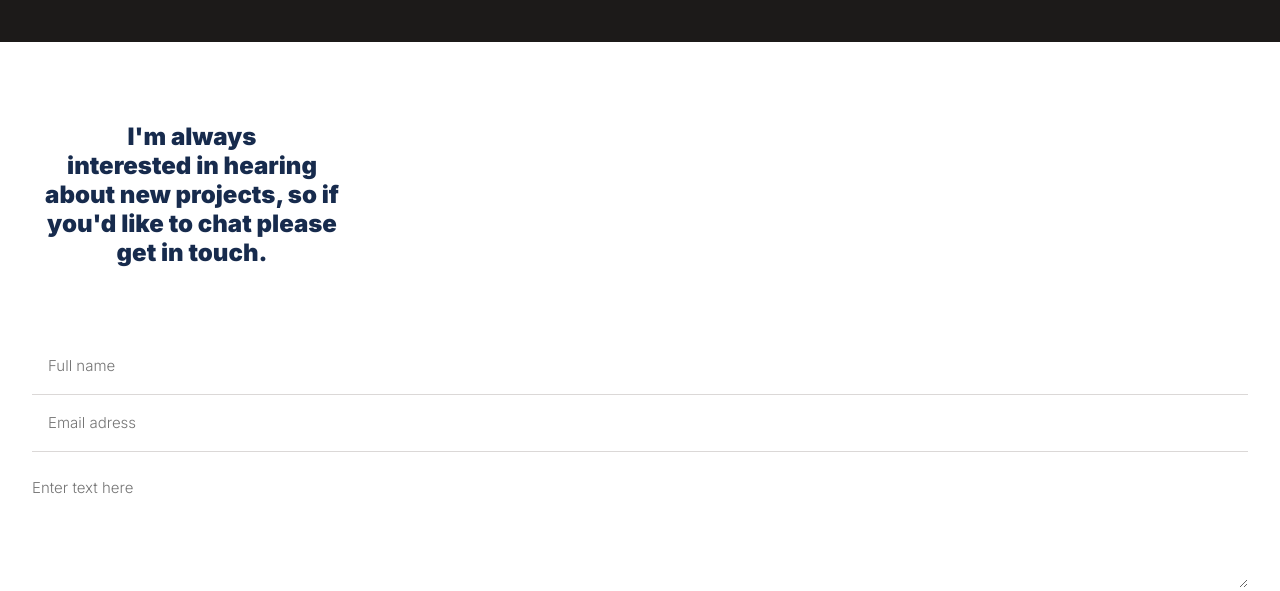
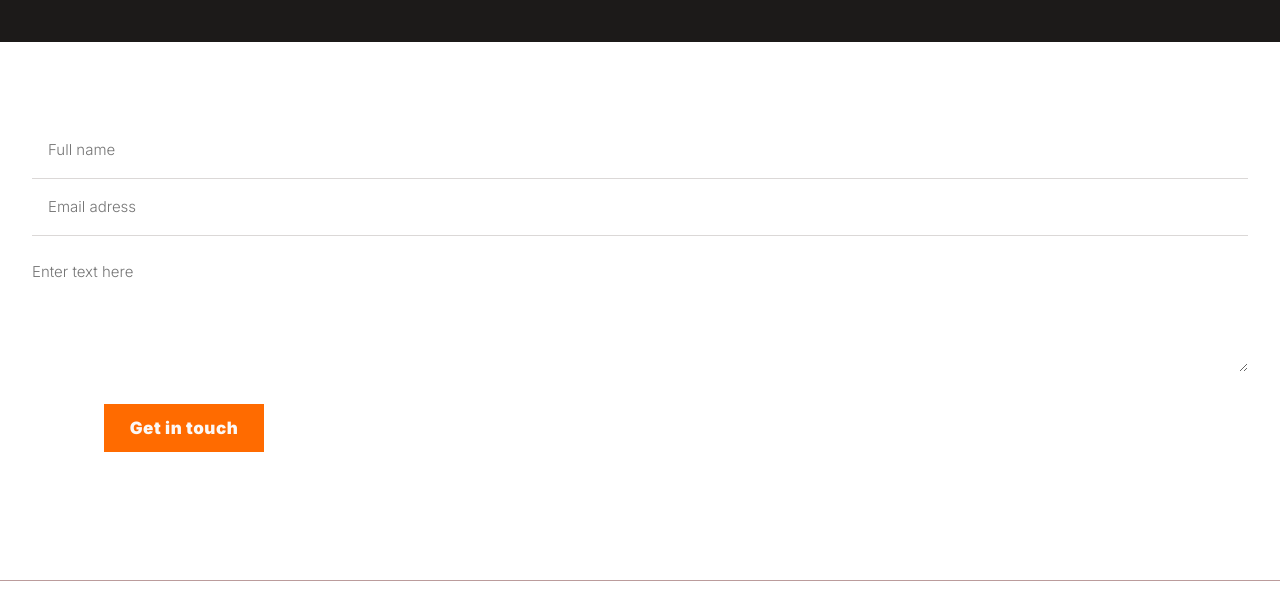
Before and after one commit to Ngufor-emmanuella/personal-portfolio, a website: page index.html in a window 1280 px wide. Shown: the part 5140-5731 px from the top of the page. Drawn offline with Linux system fonts and the light colour scheme.

Commit message:
Add contact

```diff
--- a/index.html
+++ b/index.html
@@ -237,7 +237,7 @@
         </div>
         </footer>
         <section id="contact">
-            <h2>I'm always <br> interested in hearing about new projects, so if you'd like to chat please get in touch.</h2>
+
             <form action="https://formspree.io/f/xqknwlkr" method="post" id="f1">
                 <input name="text" id="text1" type="text" maxlength="30" placeholder="Full name" required>
                 <input name="email" id="email1" type="email" placeholder="Email adress" required>
```
